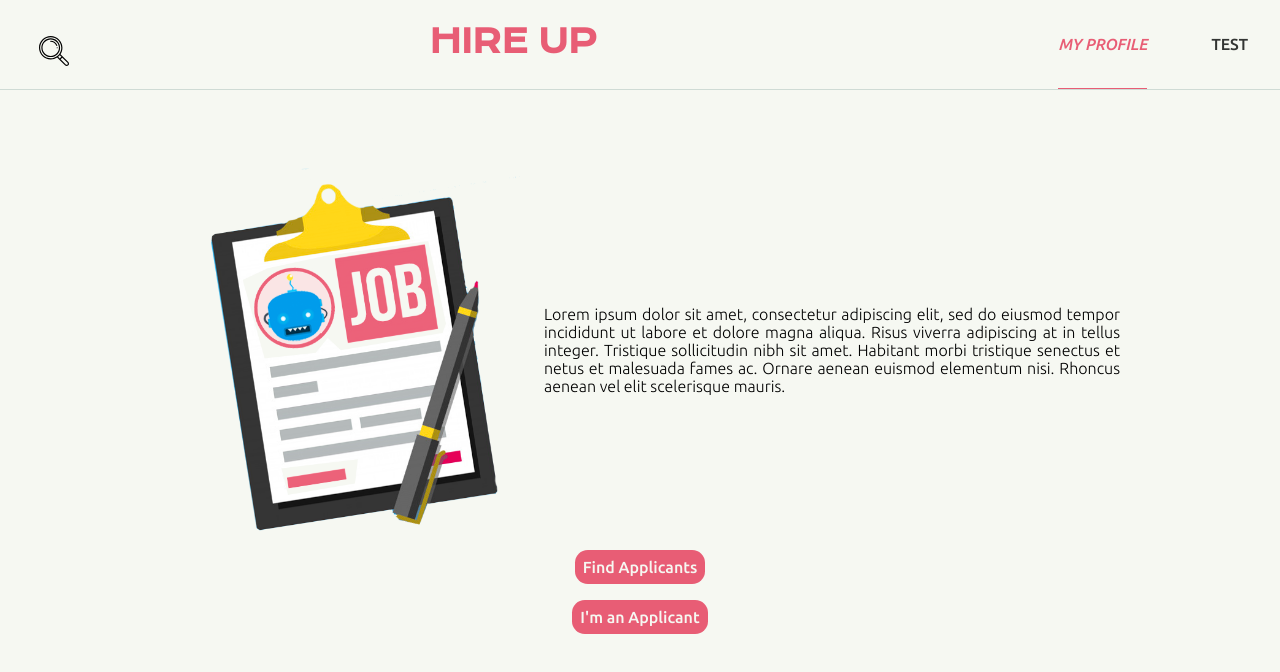
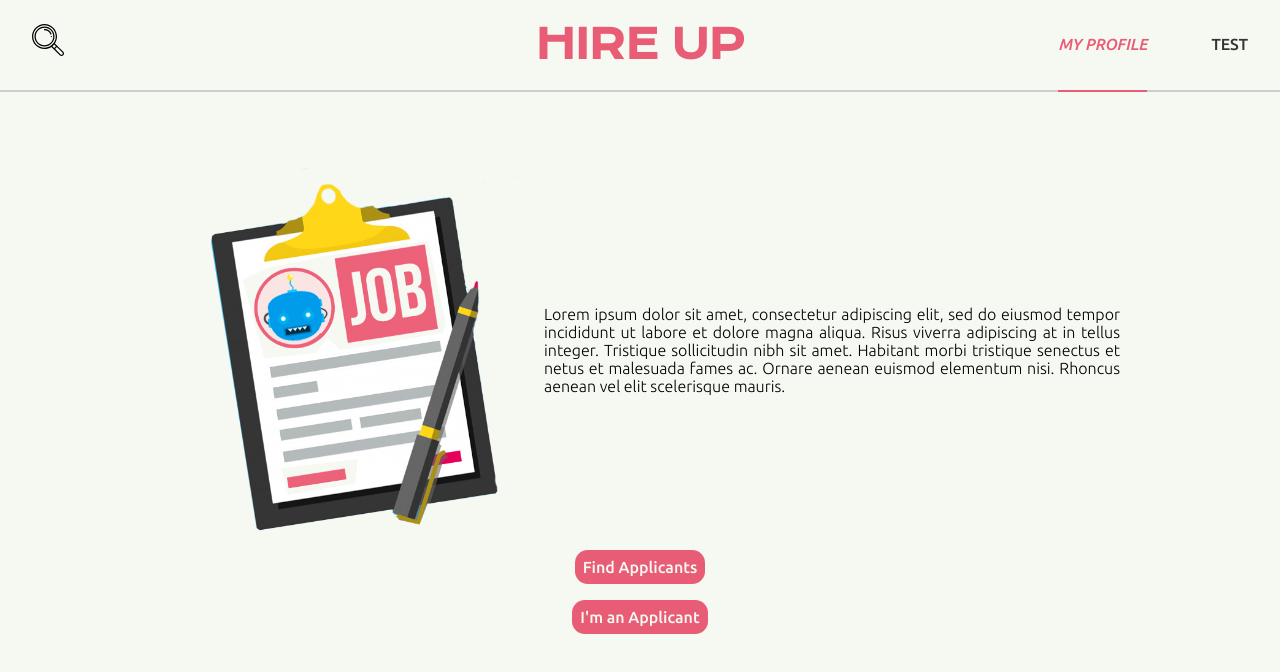
Before and after one commit to HireUp-Turing/HireUp_frontend, a React (Create React App) app: page / in a window 1280 px wide. Shown: the top 672 px of the page. Built offline with nearby package versions, Linux system fonts and the light colour scheme.

Commit message:
Style Header #13

```diff
--- a/src/_variables.scss
+++ b/src/_variables.scss
@@ -5,5 +5,6 @@
 $main-bg: #F6F8F2;
 $text: #333533;
 $accent: #E85D75;
-$soft-accent: #CFDBD5;
+// $soft-accent: #cfdbd5;
+$soft-accent: #cdcdcd;
 $green: #037971;
--- a/src/components/Header/Header.scss
+++ b/src/components/Header/Header.scss
@@ -4,13 +4,18 @@
 	background-color: $main-bg;
 	display: flex;
 	justify-content: space-between;
-	border-bottom: solid 1px $soft-accent;
+	border-bottom: solid .13em $soft-accent;
 	position: fixed;
 	width: 100%;
 
 	h1 {
 		font-family: 'Krona One', sans-serif;
 		color: $accent;
+		position: absolute;
+		bottom: -6px;
+		width: 100%;
+		font-size: 2.5em;
+		z-index: -1;
 	}
 
 	nav {
@@ -20,7 +25,7 @@
 			font-family: 'Ubuntu', sans-serif;
 			font-weight: 500;
 			margin: 0 2em;
-			min-height: 100%;
+			min-height: 102%;
 			line-height: 5.5em;
 			font-size: 1em;
 		}
@@ -30,16 +35,24 @@
 		}
 		.active {
 			color: $accent;
-			border-bottom: .1em solid $accent;
+			border-bottom: .13em solid $accent;
 			font-style: italic;
 		}
 	}
 
 	.bm-burger-button {
 		position: fixed;
-    width: 36px;
-    height: 30px;
-    left: 36px;
-    top: 36px;
+    width: 2em;
+    height: 2em;
+    left: 2em;
+    top: 1.5em;
+	}
+
+	.bm-menu {
+		background-color: $main-bg;
+	}
+
+	.bm-cross-button {
+		width: 10%;
 	}
 }
--- a/src/components/Header/Header.tsx
+++ b/src/components/Header/Header.tsx
@@ -3,13 +3,15 @@ import { NavLink } from 'react-router-dom'
 import { slide as Menu } from 'react-burger-menu'
 import './Header.scss'
 
+import Search from '../Search/Search'
+
 const Header: React.FC = () => {
 	return (
 		<header className="Header">
-			<Menu customBurgerIcon={<img src="../search.svg"/>}>
-				<a id="home" className="menu-item" href="/">Home</a>
-				<a id="about" className="menu-item" href="/about">About</a>
-				<a id="contact" className="menu-item" href="/contact">Contact</a>
+			<Menu
+				customBurgerIcon={<img src="../search.svg" alt="search icon" />}
+				customCrossIcon={<img src="../close.svg" alt="close icon" />}>
+				<Search />
 			</Menu>
 			<h1>HIRE UP</h1>
 			<nav>
```
